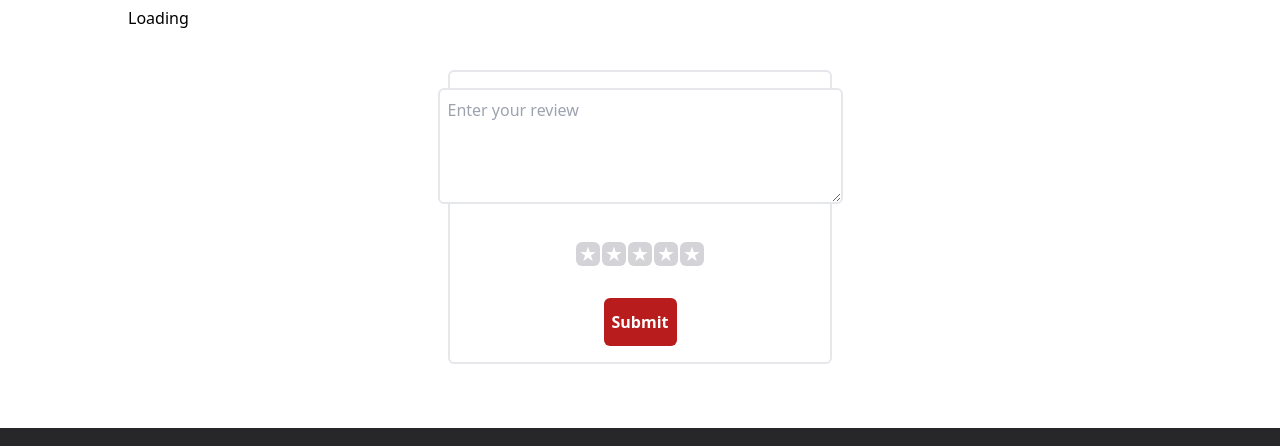
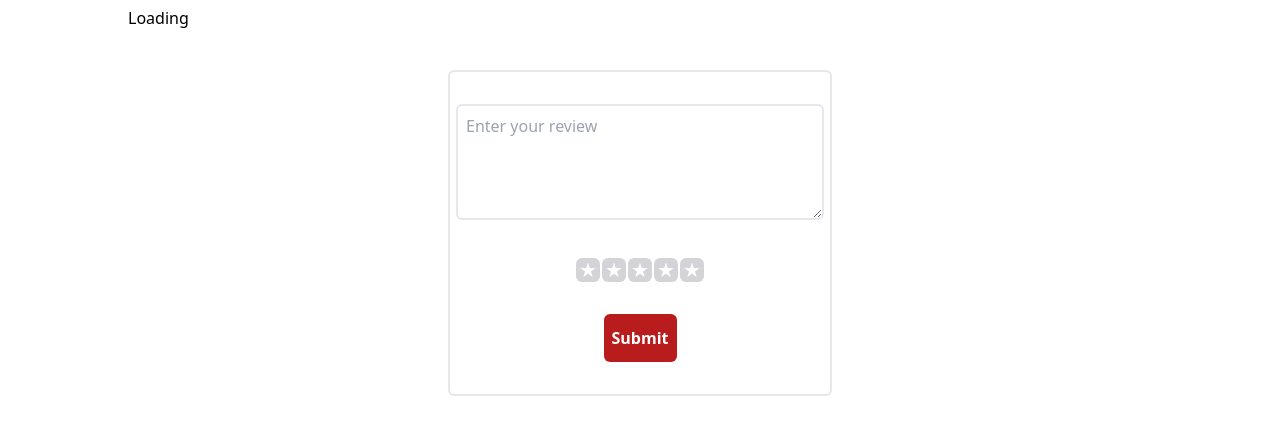
Before and after one commit to Jogopin/Groovz-client, a React (Vite) app: page /store/1 in a window 1280 px wide. Shown: the part 210-656 px from the top of the page. Built offline with nearby package versions, Linux system fonts and the light colour scheme; no server answers.

Commit message:
fix textarea width

```diff
--- a/src/pages/ProductPage/RatingReviewInput.jsx
+++ b/src/pages/ProductPage/RatingReviewInput.jsx
@@ -46,14 +46,14 @@ const RatingReviewInput = ({productId,user,isLoggedIn,updateReviewsList}) => {
 
   }
   return (
-    <form onSubmit={handleSubmit} className="flex flex-col gap-8 m-auto items-center border-2 rounded-md w-96 p-4">
+    <form onSubmit={handleSubmit} className="flex flex-col gap-8 m-auto items-center border-2 rounded-md w-96 p-8">
 
       {/* reviewText input */}
       <label>
         <textarea
           placeholder="Enter your review"
           rows="4"
-          cols="40"
+          cols="36"
           className="rounded-md border-2 p-2"
           value={reviewText}
           onChange={(e) => {
```
